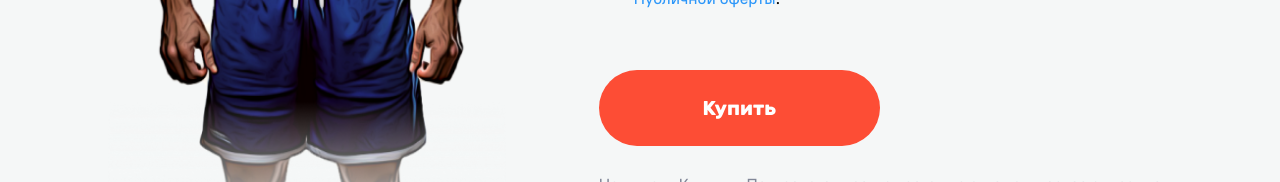
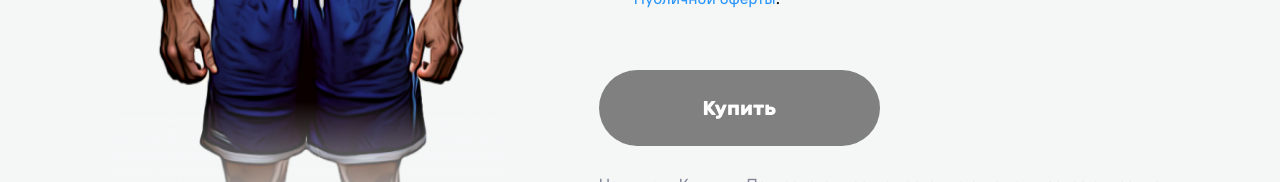
Before and after one commit to AndrewChernoff/landing_counter, a React (Vite) app: page / in a window 1280 px wide. Shown: the part 770-952 px from the top of the page. Built offline with nearby package versions, Linux system fonts and the light colour scheme; no server answers.

Commit message:
added functions for btns

```diff
--- a/src/components/ui/button/button.module.scss
+++ b/src/components/ui/button/button.module.scss
@@ -44,3 +44,10 @@
         height: 76px;
     }
 }
+
+.disabled {
+    background-color: grey;
+    &:hover {
+        background-color: grey;
+    }
+}
--- a/src/components/ui/button/button.tsx
+++ b/src/components/ui/button/button.tsx
@@ -4,7 +4,7 @@ import s from "./button.module.scss";
 interface ButtonProps {
   size?: "small" | "large";
   className?: string;
-  /* disabled?: boolean */
+  disabled?: boolean
   callback?: () => void;
   children: ReactNode;
 }
@@ -14,11 +14,11 @@ export const Button = ({
   callback,
   children,
   className,
-  /*  disabled, */
+   disabled,
   ...props
 }: ButtonProps) => {
   return (
-    <button type="button" className={`${s.button} ${s[size]} ${className}`} onClick={callback} {...props}>
+    <button type="button" className={`${s.button} ${s[size]} ${className} ${disabled && s.disabled}`} onClick={callback} {...props}>
       {children}
     </button>
   );
--- a/src/components/ui/main/main.tsx
+++ b/src/components/ui/main/main.tsx
@@ -20,6 +20,7 @@ type PropsType = {
 };
 
 export const Main = ({ time }: PropsType) => {
+  const [isChecked, setIsChecked] = useState(false)
   const [items, setItems] = useState<ExtendedProduct[] | null>(null);
   const [chosenItem, setChosenItem] = useState<ExtendedProduct | null>(null);
   const timeIsUp = time !== 0; ///if timer reached 00:00
@@ -37,6 +38,12 @@ export const Main = ({ time }: PropsType) => {
   }, [timeIsUp]);
 
   const chooseItem = (item: ExtendedProduct) => setChosenItem(item);
+
+  const onCheckboxHandler = ( e: React.ChangeEvent<HTMLInputElement>) => setIsChecked(e.currentTarget.checked)
+
+  const buyHandler = () => {
+    chosenItem && alert(`Вы купили тариф "${chosenItem?.name.toUpperCase()}".`)
+  }
 
   return (
     <div className={s.main}>
@@ -67,7 +74,7 @@ export const Main = ({ time }: PropsType) => {
               чем за 1 месяц
             </p>
             <label className={s.policy}>
-              <input type="checkbox"/>
+              <input type="checkbox" checked={isChecked} onChange={onCheckboxHandler}/>
               <span className={s.checkmark}></span>
               <p>
                 Я соглашаюсь с{" "}
@@ -77,7 +84,7 @@ export const Main = ({ time }: PropsType) => {
               </p>
               <span className={s.checkmark}></span>
             </label>
-            <Button size="small" className={s.buy__btn}>
+            <Button size="small" disabled={!isChecked || !chosenItem} className={s.buy__btn} callback={buyHandler}>
               Купить
             </Button>
 
--- a/src/components/ui/modal/suggestion/suggestion.tsx
+++ b/src/components/ui/modal/suggestion/suggestion.tsx
@@ -23,8 +23,13 @@ export const Suggestion = ({isOpen, setIsOpen} : PropsType) => {
 
   const closeModal = () => setIsOpen(false)
 
+  const startHandler = () => {
+    pickedItem && alert(`Вы купили тариф "${pickedItem.name.toUpperCase()}".`)
+    closeModal()
+  }
+
   return (
-    <Modal isOpen={isOpen} callBack={() => console.log("yo")}>
+    <Modal isOpen={isOpen} callBack={closeModal}>
       <div className={s.hot}>горящее предложение</div>
       <button className={s.close} onClick={closeModal}><Close /></button>
       <div className={s.modal}>
@@ -54,7 +59,7 @@ export const Suggestion = ({isOpen, setIsOpen} : PropsType) => {
           </div>
         </div>
 
-        <Button size="large" callback={() => console.log("yo")}>
+        <Button size="large" disabled={!pickedItem} callback={startHandler}>
           Начать
         </Button>
       </div>
```
